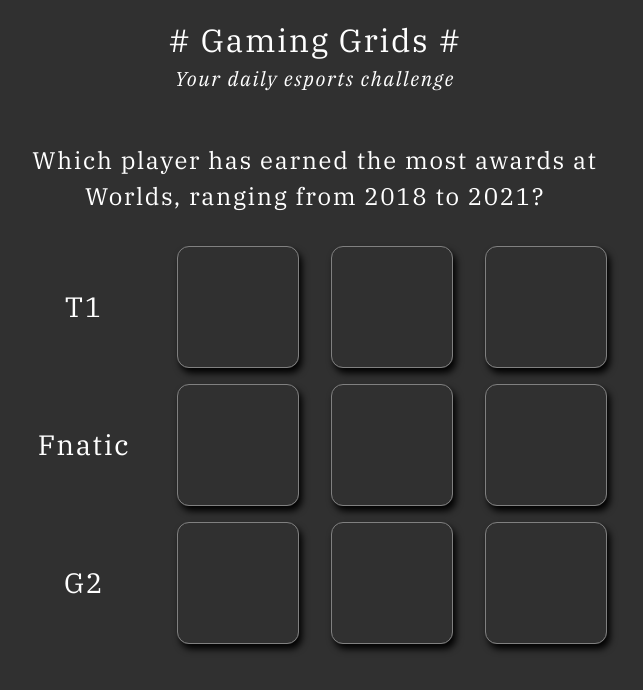
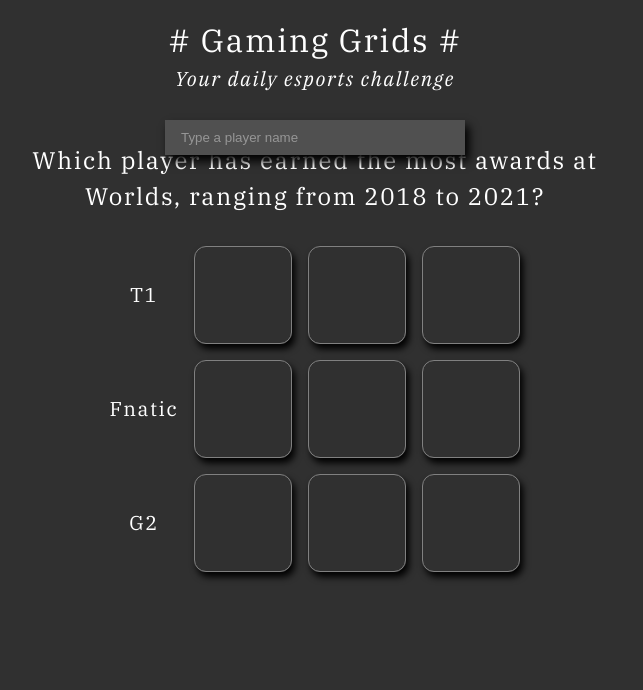
Before and after one commit to moby-it/gaming-grids, a Nuxt app: page / in a window 1280 px wide. Both pictures are taken after a click on the element 563 px from the left and 307 px from the top of the page. Shown: the top 690 px of the page, without its empty margins (325-968 px from the left). Built offline with nearby package versions, Linux system fonts and the light colour scheme.

Commit message:
feat: grid

```diff
--- a/components/Cell.vue
+++ b/components/Cell.vue
@@ -7,7 +7,7 @@
 <template>
   <section class="cell" v-if="!$props.header">
   </section>
-  <h3 class="restriction" v-else> {{ $props.header }} </h3>
+  <h5 class="restriction" v-else> {{ $props.header }} </h5>
 </template>
 <style scoped>
 .restriction {
@@ -16,8 +16,8 @@
 .cell {
   cursor: pointer;
   margin: auto;
-  width: 120px;
-  height: 120px;
+  width: 6rem;
+  height: 6rem;
   border-radius: var(--radius);
   border: 1px solid gray;
   box-shadow: 3px 5px 7px black;
--- /dev/null
+++ b/components/Search.vue
@@ -0,0 +1,21 @@
+<script setup lang="ts">
+const model = defineModel('');
+</script>
+<template>
+  <section class="search">
+    <input :value="model" placeholder="Type a player name">
+  </section>
+</template>
+<style scoped>
+.search {
+  width: 300px;
+  height: 35px;
+  display: flex;
+  & input {
+    flex: 1;
+  }
+  & input:focus {
+    outline: none;
+  }
+}
+</style>
--- a/pages/index.vue
+++ b/pages/index.vue
@@ -1,15 +1,42 @@
-<script setup>
+<script setup lang="ts">
 const question = 'Which player has earned the most awards at Worlds, ranging from 2018 to 2021?';
 const rowRestrictions = ["T1", 'Fnatic', 'G2'];
 const cells = new Array(12);
 rowRestrictions.forEach((rr, idx) => {
   cells[idx * 4] = rr;
 });
+const selectedCell = ref({
+  x: -1,
+  y: -1,
+  value: ''
+});
+const showSearch = computed(() => selectedCell.value.x >= 0 || selectedCell.value.y >= 0);
+provide('selectedCell', selectCell);
+function selectCell(cellIndex: number) {
+  selectedCell.value.x = cellIndex % 4;
+  selectedCell.value.y = Math.floor(cellIndex / 4);
+  selectedCell.value.value = '';
+}
+if (process.client) {
+  window.addEventListener('keyup', (e) => {
+    if (e.key === 'Escape') {
+      selectedCell.value.x = -1;
+      selectedCell.value.y = -1;
+    }
+  });
+}
 </script>
 <template>
   <h4>{{ question }}</h4>
+  <Teleport to="body">
+    <Transition>
+      <section class="search-container" v-if="showSearch">
+        <Search v-model="selectedCell.value" />
+      </section>
+    </Transition>
+  </Teleport>
   <section class="grid">
-    <Cell v-for="cell of cells" :header="cell" />
+    <Cell v-for="(cell, index) of cells" :header="cell" @click="selectCell(index)" />
   </section>
 </template>
 <style scoped>
@@ -20,12 +47,20 @@
   max-width: 600px;
 }
 
+.search-container {
+  position: absolute;
+  top: 15vh;
+  left: 50%;
+  transform: translateX(-50%);
+  box-shadow: 4px 6px 9px black;
+}
+
 .grid {
-  max-width: 600px;
+  max-width: 400px;
   margin: auto;
   display: grid;
-  grid-template-rows: repeat(4, 1fr);
-  grid-template-columns: repeat(4, 1fr);
+  grid-template-rows: repeat(3, 1fr);
+  grid-template-columns: min-content repeat(3, 1fr);
   gap: var(--gap-1);
   justify-content: center;
 }
--- a/public/styles.css
+++ b/public/styles.css
@@ -7,3 +7,22 @@
   color: white;
   padding: var(--gap-1) var(--gap-3);
 }
+
+input, textarea {
+  background-color: rgb(80,80,80); /* Very dark grey */
+  color: #fff; /* White text */
+  border: none;
+  padding: 0 var(--gap-1);
+  &::placeholder {
+    color: rgba(255, 255, 255, 0.4);
+  }
+}
+.v-enter-active,
+.v-leave-active {
+  transition: opacity 0.3s ease;
+}
+
+.v-enter-from,
+.v-leave-to {
+  opacity: 0;
+}
--- a/public/styles/typography.css
+++ b/public/styles/typography.css
@@ -89,3 +89,9 @@
 .italic {
   font-style: italic;
 }
+
+@media (width <= 450px) {
+  body {
+    font-size: 12px;
+  }
+}
```
